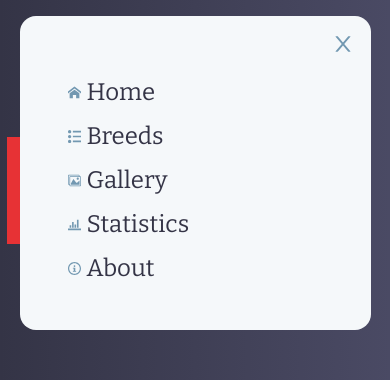
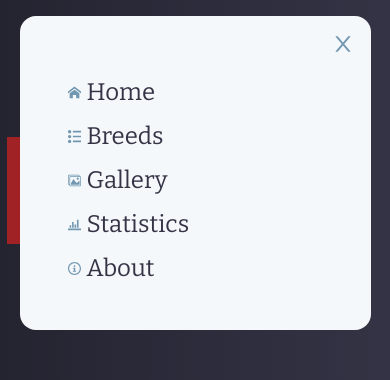
Before and after one commit to Andantez/meow-center, a Next.js app: page /breeds in a window 390 px wide. Both pictures are taken after a click on the button 350 px from the left and 43 px from the top of the page. Shown: the top 380 px of the page. Built offline with nearby package versions, Linux system fonts and the light colour scheme.

Commit message:
Fix: modal closing on route change, and add semi-transparent background when modal is open.

```diff
--- a/components/Layout.js
+++ b/components/Layout.js
@@ -2,7 +2,24 @@ import Head from 'next/head';
 import Header from '../components/Header';
 import Footer from '../components/Footer';
 import Sidebar from '../components/Sidebar';
+import { useRouter } from 'next/router';
+import { useEffect } from 'react';
+import { useHomeContext } from '../context/home_context';
+
 const Layout = ({ children }) => {
+  const router = useRouter();
+  const { closeSidebar} = useHomeContext();
+
+  useEffect(() => {
+    const handleRouterChange = () => {
+      closeSidebar();
+    }
+    router.events.on('routeChangeStart', handleRouterChange);
+
+    return () => {
+      router.events.off('routeChangeStart', handleRouterChange);
+    }
+  },[])
   return (
     <>
       <Head>
--- a/components/Sidebar.js
+++ b/components/Sidebar.js
@@ -4,12 +4,13 @@ import linksData from '../data/linksData';
 import { AiOutlineClose } from 'react-icons/ai';
 import { useHomeContext } from '../context/home_context';
 const Sidebar = () => {
-  const { isSidebarOpen, closeSidebar} = useHomeContext();
+  const { isSidebarOpen, closeSidebar } = useHomeContext();
   return (
-    <StyledDiv>
+    <StyledDiv >
       {/* TODO: to be handled by framer motion later */}
       {isSidebarOpen && (
-        <aside>
+        <div className="modal-background" onClick={closeSidebar} >
+          <aside onClick={(e) => e.stopPropagation()}>
             <div className="sidebar-header">
               <button type="button" className="btn" onClick={closeSidebar}>
                 <AiOutlineClose />
@@ -21,7 +22,7 @@ const Sidebar = () => {
                 return (
                   <li key={title}>
                     <Link href={link}>
-                    <a onClick={closeSidebar}>
+                      <a>
                         {icon} {title}
                       </a>
                     </Link>
@@ -30,12 +31,23 @@ const Sidebar = () => {
               })}
             </ul>
           </aside>
+        </div>
       )}
     </StyledDiv>
   );
 };
 
 const StyledDiv = styled.div`
+  .modal-background {
+    position: fixed;
+    top: 0;
+    left: 0;
+    width: 100%;
+    height: 100%;
+    background-color: rgb(0,0,0, .3);
+    z-index: 999;
+  }
+  aside {
     position: absolute;
     top: 1em;
     left: 1em;
@@ -47,7 +59,7 @@ const StyledDiv = styled.div`
     border-radius: 1em;
     font-family: var(--ff-paragraph);
     color: var(--clr-primary-500);
-
+  }
   .sidebar-header {
     display: flex;
     justify-content: flex-end;
```
Lines whose indentation alone changed are shown as unchanged.
